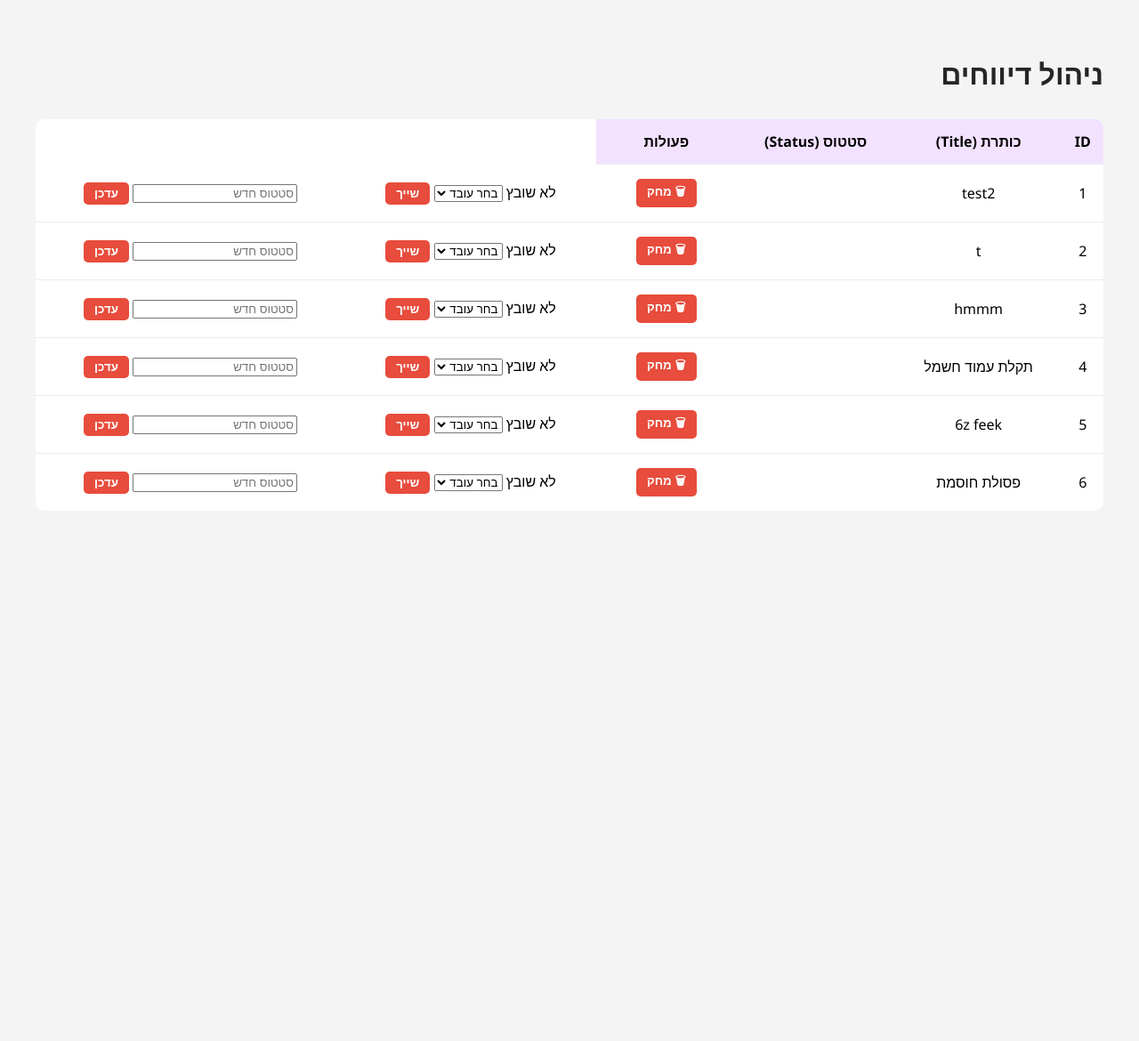
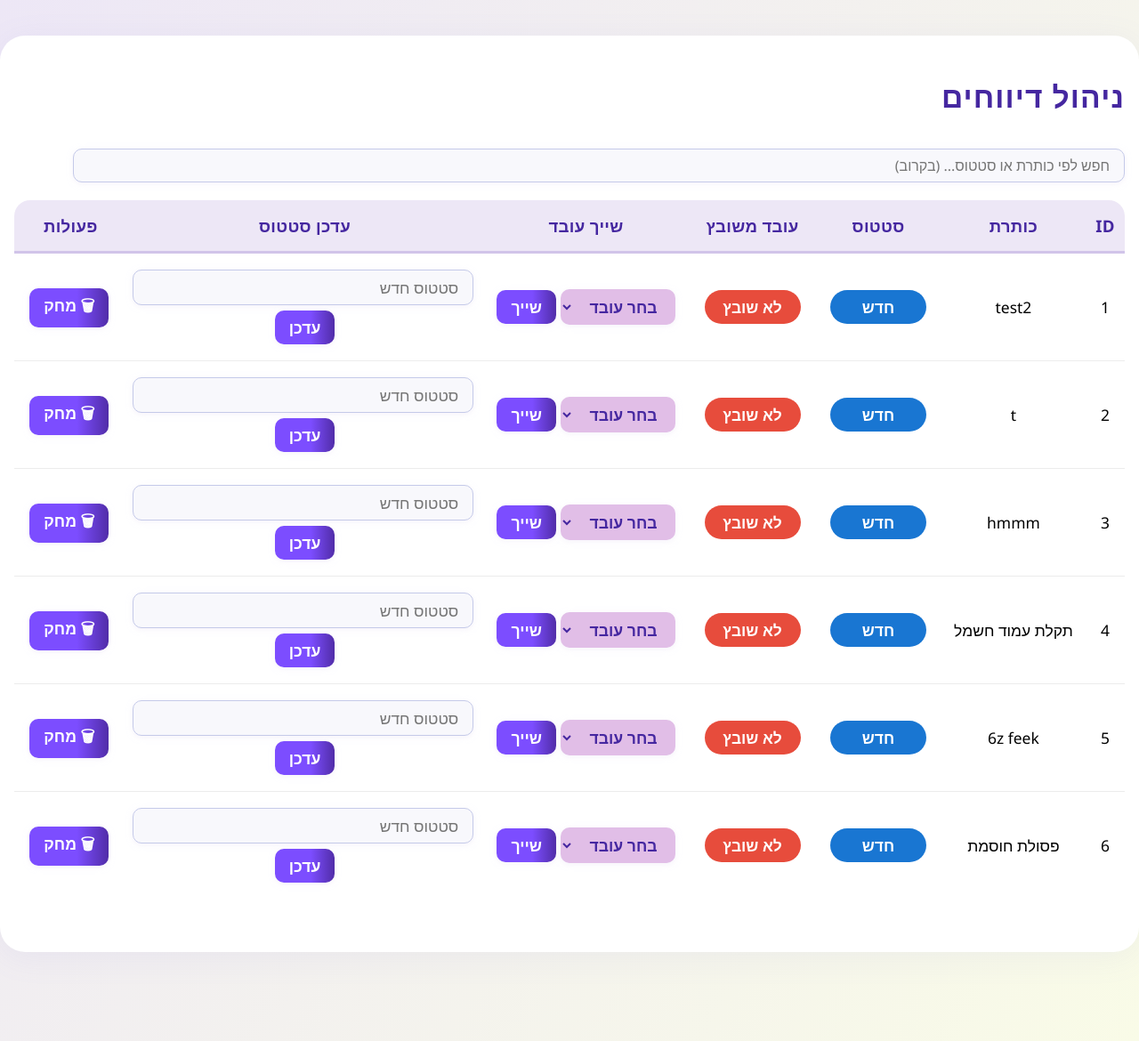
Before and after one commit to BS-PM-2025/BS-PM-2025-TEAM29, a Django app: template admin_backend/templates/admin_backend/admin_dashboard.html in a window 1280 px wide. Shown: the whole page at 89% size. Before the commit the page ends 558 px from the top, so only its background shows below. Run offline with Django 5.2, Linux system fonts and the light colour scheme; the template is opened without the code that fills it: values that come from a table or form of the project are taken from there, others are empty; data comes from the database, SQL or seed files in the repository.

Commit message:
Update admin_dashboard.html

```diff
--- a/admin_backend/templates/admin_backend/admin_dashboard.html
+++ b/admin_backend/templates/admin_backend/admin_dashboard.html
@@ -1,29 +1,181 @@
-<!-- //Malik - Sprint 2 - Admin - BSPM25T29-7 -->
 <!DOCTYPE html>
-<html lang="he">
+<html lang="he" dir="rtl">
 <head>
   <meta charset="UTF-8">
   <title>ניהול דיווחים | Admin Dashboard</title>
+  <meta name="viewport" content="width=device-width, initial-scale=1">
   <style>
-    body { font-family: 'Segoe UI', sans-serif; background: #f4f4f4; margin: 0; padding: 40px;}
-    h1 { color: #252525; margin-bottom: 30px;}
-    table { width: 100%; background: #fff; border-collapse: collapse; border-radius: 10px; overflow: hidden; }
-    th, td { padding: 14px 8px; border-bottom: 1px solid #ececec; text-align: center; }
-    th { background: #f2e2ff; }
+    body {
+      font-family: 'Segoe UI', 'Cairo', sans-serif;
+      background: linear-gradient(120deg, #ede7f6 0%, #f9fbe7 100%);
+      margin: 0;
+      padding: 0 0 60px 0;
+      min-height: 100vh;
+    }
+    .container {
+      max-width: 1400px;
+      margin: 40px auto;
+      padding: 22px 16px 38px 16px;
+      background: #fff;
+      border-radius: 28px;
+      box-shadow: 0 6px 36px #8881e117;
+    }
+    h1 {
+      color: #4527a0;
+      margin-bottom: 34px;
+      font-size: 2.1em;
+      letter-spacing: 1.1px;
+      text-align: right;
+    }
+    .actions-bar {
+      display: flex;
+      justify-content: space-between;
+      margin-bottom: 18px;
+      gap: 16px;
+    }
+    .search-box {
+      padding: 9px 15px;
+      border: 1.3px solid #bbdefb;
+      border-radius: 13px;
+      background: #f8fbff;
+      font-size: 1em;
+      outline: none;
+      min-width: 220px;
+      box-shadow: 0 2px 6px #bbdefb21;
+    }
+    .search-box:focus { border-color: #7c4dff; background: #fff; }
+    table {
+      width: 100%;
+      border-collapse: separate;
+      border-spacing: 0;
+      margin-top: 0;
+      background: none;
+      font-size: 1.09em;
+      border-radius: 18px;
+      overflow: hidden;
+    }
+    th, td {
+      padding: 16px 10px;
+      border-bottom: 1px solid #ececec;
+      text-align: center;
+      vertical-align: middle;
+    }
+    th {
+      background: #ede7f6;
+      color: #4527a0;
+      font-weight: bold;
+      font-size: 1.07em;
+      border-bottom: 3px solid #d1c4e9;
+      letter-spacing: 0.3px;
+    }
     tr:last-child td { border-bottom: none; }
-    button { padding: 5px 12px; border-radius: 5px; border: none; background: #e74c3c; color: #fff; font-weight: bold; cursor: pointer; margin: 2px 0;}
-    form { display: inline; }
-    td.actions { min-width: 100px;}
+    tr:hover:not(:first-child) { background: #f3e5f5; }
+    .badge {
+      display: inline-block;
+      padding: 7px 19px;
+      border-radius: 22px;
+      font-size: 1em;
+      font-weight: 600;
+      color: #fff;
+      background: #7c4dff;
+      min-width: 70px;
+      text-align: center;
+      margin: 0 3px;
+    }
+    .badge.unassigned { background: #e74c3c; }
+    .badge.assigned { background: #43a047; }
+    .badge.status-new { background: #1976d2; }
+    .badge.status-pending { background: #ffa726; }
+    .badge.status-done { background: #388e3c; }
+    .badge.status-other { background: #757575; }
+    .actions { min-width: 100px; }
+    button, select, input[type="text"] {
+      font-size: 1.01em;
+      padding: 7px 16px;
+      border-radius: 10px;
+      border: none;
+      outline: none;
+      margin: 2px 0;
+      background: #e1bee7;
+      color: #4527a0;
+      box-shadow: 0 1.5px 6px #ede7f688;
+      transition: background 0.13s, color 0.13s;
+      font-family: inherit;
+    }
+    select { min-width: 100px; font-weight: 600; cursor: pointer; }
+    select:focus { border: 1.6px solid #7c4dff; }
+    button[type="submit"] {
+      background: linear-gradient(90deg, #7c4dff 60%, #512da8 100%);
+      color: #fff;
+      font-weight: bold;
+      margin-top: 4px;
+      cursor: pointer;
+    }
+    button[type="submit"]:hover {
+      background: linear-gradient(90deg, #512da8 60%, #d500f9 100%);
+    }
+    .delete-btn {
+      background: linear-gradient(90deg, #e74c3c 60%, #ff5252 100%);
+      color: #fff;
+      font-weight: bold;
+      margin-top: 0;
+      margin-right: 3px;
+    }
+    .delete-btn:hover { background: linear-gradient(90deg, #c62828 60%, #ff5252 100%);}
+    input[type="text"] {
+      border: 1.3px solid #c5cae9;
+      background: #f8f8fc;
+      margin-top: 2px;
+      width: 92%;
+      font-size: 1em;
+    }
+    input[type="text"]:focus { border: 2px solid #7c4dff; background: #fff; }
+    .pagination {
+      margin: 22px 0 7px 0;
+      text-align: center;
+    }
+    .pagination button {
+      background: #e3f2fd;
+      color: #4527a0;
+      margin: 0 3px;
+      padding: 6px 14px;
+      border-radius: 8px;
+      border: 1.1px solid #bbdefb;
+      font-weight: 600;
+      cursor: pointer;
+      transition: background .18s;
+    }
+    .pagination button.selected,
+    .pagination button:hover {
+      background: #7c4dff;
+      color: #fff;
+    }
+    @media (max-width: 800px) {
+      .container { padding: 4vw 2vw; }
+      table, th, td { font-size: 0.93em; padding: 9px 2px;}
+      th { font-size: 1em;}
+    }
+    ::selection { background: #ede7f6; color: #4527a0; }
   </style>
 </head>
-<body dir="rtl">
+<body>
+  <div class="container">
     <h1>ניהול דיווחים</h1>
+
+    <div class="actions-bar">
+      <input class="search-box" type="text" placeholder="חפש לפי כותרת או סטטוס... (בקרוב)">
+      <!-- Optional: more filter dropdowns -->
+    </div>
+
     <table>
       <thead>
         <tr>
           <th>ID</th>
-        <th>כותרת (Title)</th>
-        <th>סטטוס (Status)</th>
+          <th>כותרת</th>
+          <th>סטטוס</th>
+          <th>עובד משובץ</th>
+          <th>שייך עובד</th>
+          <th>עדכן סטטוס</th>
           <th>פעולות</th>
         </tr>
       </thead>
@@ -32,37 +184,42 @@
         <tr>
           <td>{{ report.id }}</td>
           <td>{{ report.title }}</td>
-        <td>{{ report.status }}</td>
-        <td class="actions">
-          <form method="post" onsubmit="return confirm('אתה בטוח? זה ימחק את הדיווח לצמיתות.');">
-            {% csrf_token %}
-            <input type="hidden" name="action" value="delete_report">
-            <input type="hidden" name="report_id" value="{{ report.id }}">
-            <button type="submit">🗑 מחק</button>
-          </form>
+          <td>
+            {% if report.status == "חדש" or not report.status %}
+              <span class="badge status-new">חדש</span>
+            {% elif report.status == "בתהליך" or report.status == "pending" %}
+              <span class="badge status-pending">בתהליך</span>
+            {% elif report.status == "הושלם" or report.status == "done" %}
+              <span class="badge status-done">הושלם</span>
+            {% else %}
+              <span class="badge status-other">{{ report.status }}</span>
+            {% endif %}
           </td>
           <td>
             {% if report.assigned_worker_id %}
-    <span class="worker-current">{{ report.assigned_worker_id }}</span>
+              <span class="badge assigned">{{ report.assigned_worker_id }}</span>
             {% else %}
-    <span class="worker-current">לא שובץ</span>
+              <span class="badge unassigned">לא שובץ</span>
             {% endif %}
-  <form method="post" style="margin-top:4px;">
+          </td>
+          <td>
+            <form method="post">
               {% csrf_token %}
               <input type="hidden" name="action" value="assign_worker">
               <input type="hidden" name="report_id" value="{{ report.id }}">
               <select name="worker_id" required>
                 <option value="">בחר עובד</option>
                 {% for user in users %}
-        <option value="{{ user.id }}">{{ user.id }} | {{ user.email }}</option>
+                  <option value="{{ user.id }}">
+                    {{ user.username|default:user.email|default:user.id }}
+                  </option>
                 {% endfor %}
               </select>
               <button type="submit">שייך</button>
             </form>
           </td>
           <td>
-  {{ report.status }}
-  <form method="post" style="margin-top:4px;">
+            <form method="post">
               {% csrf_token %}
               <input type="hidden" name="action" value="update_status">
               <input type="hidden" name="report_id" value="{{ report.id }}">
@@ -70,9 +227,34 @@
               <button type="submit">עדכן</button>
             </form>
           </td>
+          <td class="actions">
+            <form method="post" onsubmit="return confirm('אתה בטוח? זה ימחק את הדיווח לצמיתות.');">
+              {% csrf_token %}
+              <input type="hidden" name="action" value="delete_report">
+              <input type="hidden" name="report_id" value="{{ report.id }}">
+              <button type="submit" class="delete-btn">🗑 מחק</button>
+            </form>
+          </td>
         </tr>
+        {% empty %}
+        <tr><td colspan="7" style="color:#888;">אין דיווחים להצגה.</td></tr>
         {% endfor %}
       </tbody>
     </table>
+
+    <!-- Pagination Controls -->
+    <div class="pagination">
+      {% for num in page_range %}
+        {% if num == page %}
+          <button class="selected">{{ num }}</button>
+        {% else %}
+          <form method="get" style="display:inline;">
+            <input type="hidden" name="page" value="{{ num }}">
+            <button type="submit">{{ num }}</button>
+          </form>
+        {% endif %}
+      {% endfor %}
+    </div>
+  </div>
 </body>
 </html>
```
Lines whose indentation alone changed are shown as unchanged.
